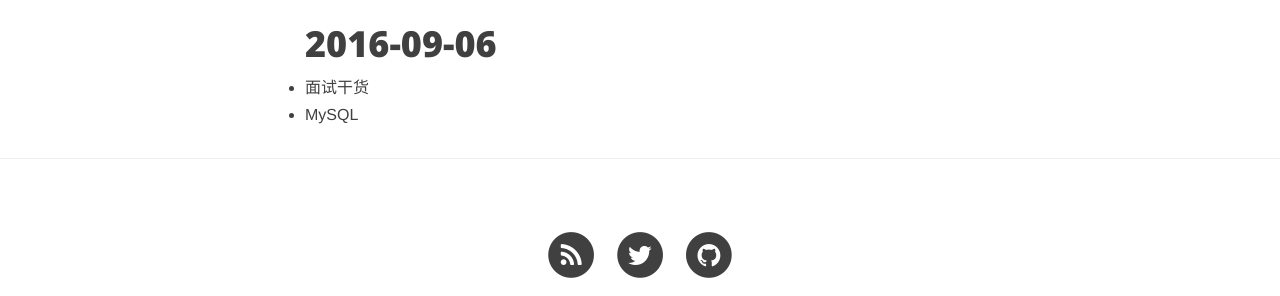
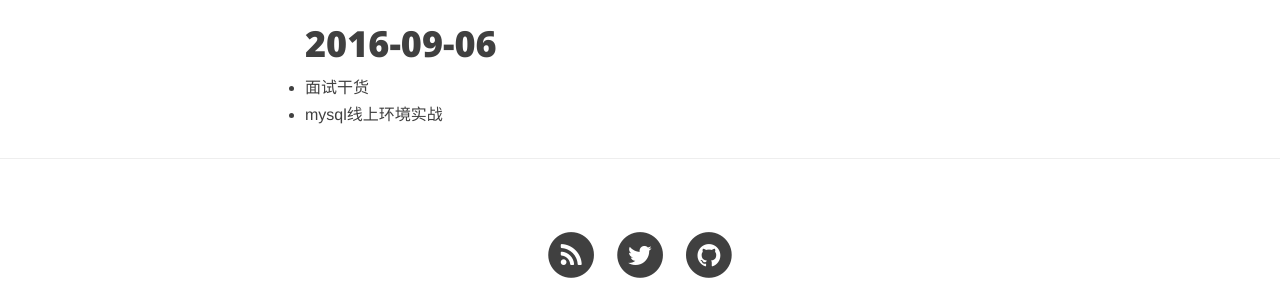
Before and after one commit to pandalin/pandalin.github.io, a Jekyll site: the page built from Travel.md, in a window 1280 px wide. Shown: the part 711-1007 px from the top of the page. Built offline with Jekyll 4.4.1, drawn with Linux system fonts in a browser that asks for light colours; nearby versions of some CDN libraries.

Commit message:
mysql线上环境实战

```diff
--- a/Travel.md
+++ b/Travel.md
@@ -24,4 +24,4 @@ header-img: "img/plane2.jpg"
   * [消息系统设计](http://www.jianshu.com/p/f4d7827821f1#)
 # 2016-09-06
   * [面试干货](http://mp.weixin.qq.com/s?__biz=MzIxMTE0ODU5NQ==&mid=2650236878&idx=1&sn=cc530c1d7be00377fe11c095804a123f#rd)
-  * [MySQL](http://www.cnblogs.com/suoning/p/5742885.html)
+  * [mysql线上环境实战](http://www.cnblogs.com/suoning/p/5742885.html)
```
